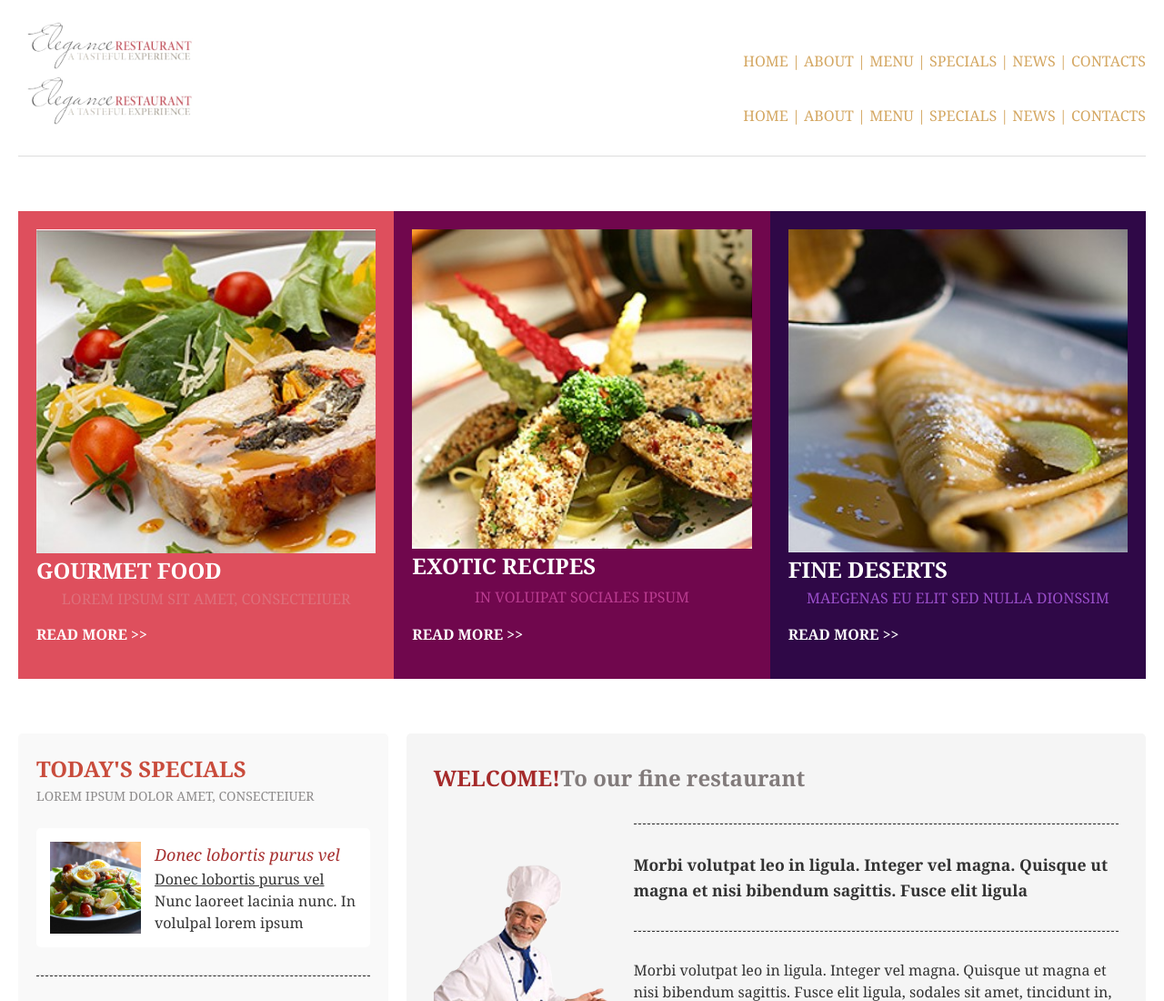
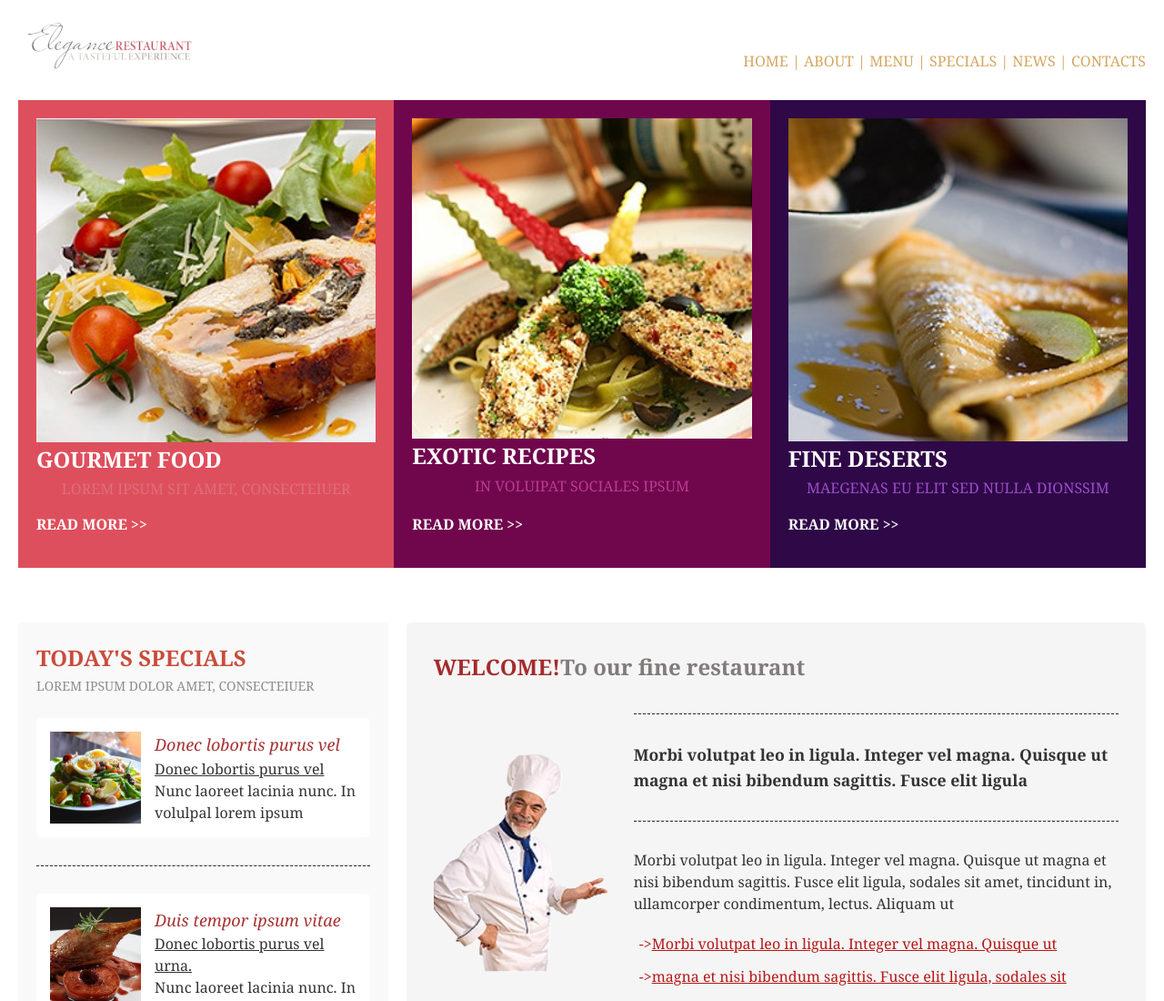
Before and after one commit to ptododo-stack/Gourmet-Food, a plain HTML site: page index.html in a window 1280 px wide. Shown: the top 1100 px of the page at 91% size. Drawn offline with Linux system fonts and the light colour scheme.

Commit message:
Update index.html

```diff
--- a/index.html
+++ b/index.html
@@ -34,22 +34,6 @@
         </nav>
       </div>
     </header>
-
-
-  <body>
-    <!-- Шапка -->
-    <header>
-      <div class="header">
-        <img src="logo.jpg" width="200" alt="логотип ресторана" class="logo" />
-        <nav class="header-nav">
-          <a href="#">HOME</a> | <a href="#">ABOUT</a> | <a href="#">MENU</a> |
-          <a href="#">SPECIALS</a> | <a href="#">NEWS</a> |
-          <a href="#">CONTACTS</a>
-        </nav>
-      </div>
-    </header>
-
-    <hr />
 
     <!-- Сервисные карточки -->
     <div class="service-cards">
```
